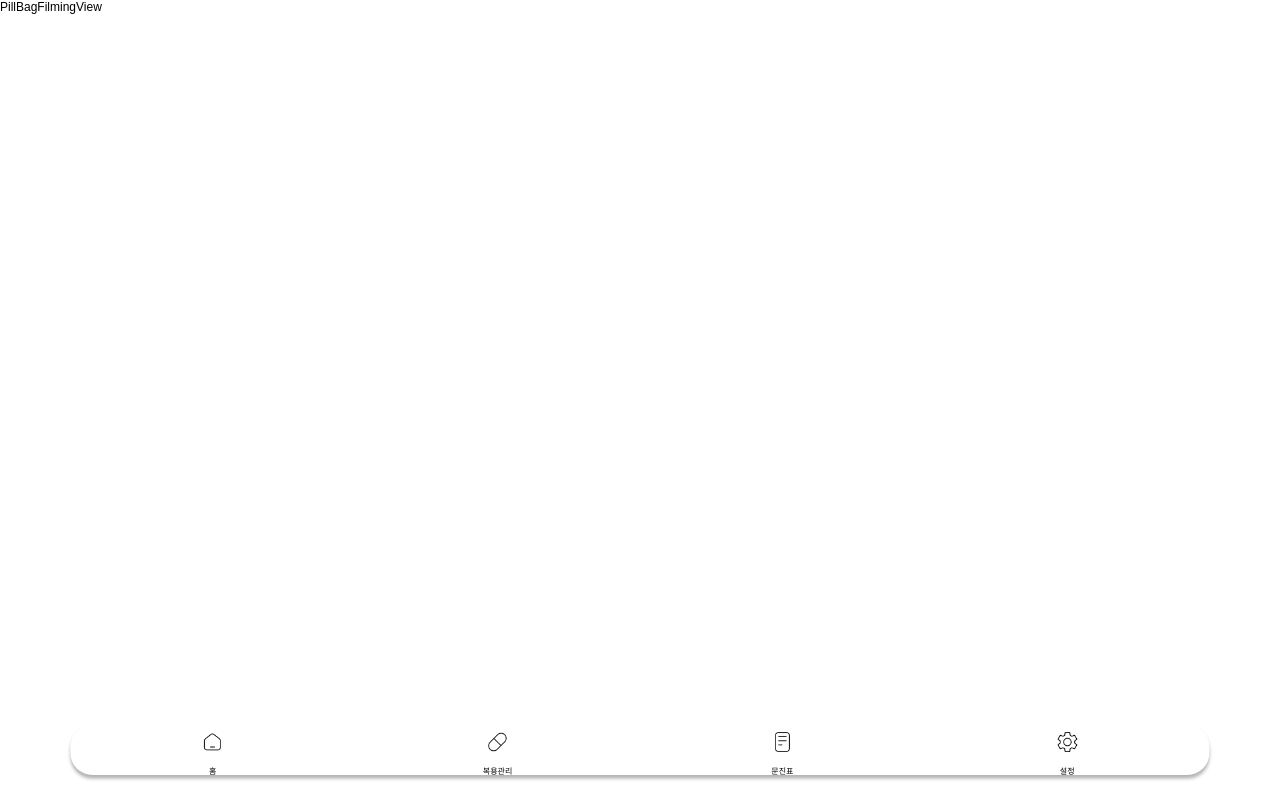
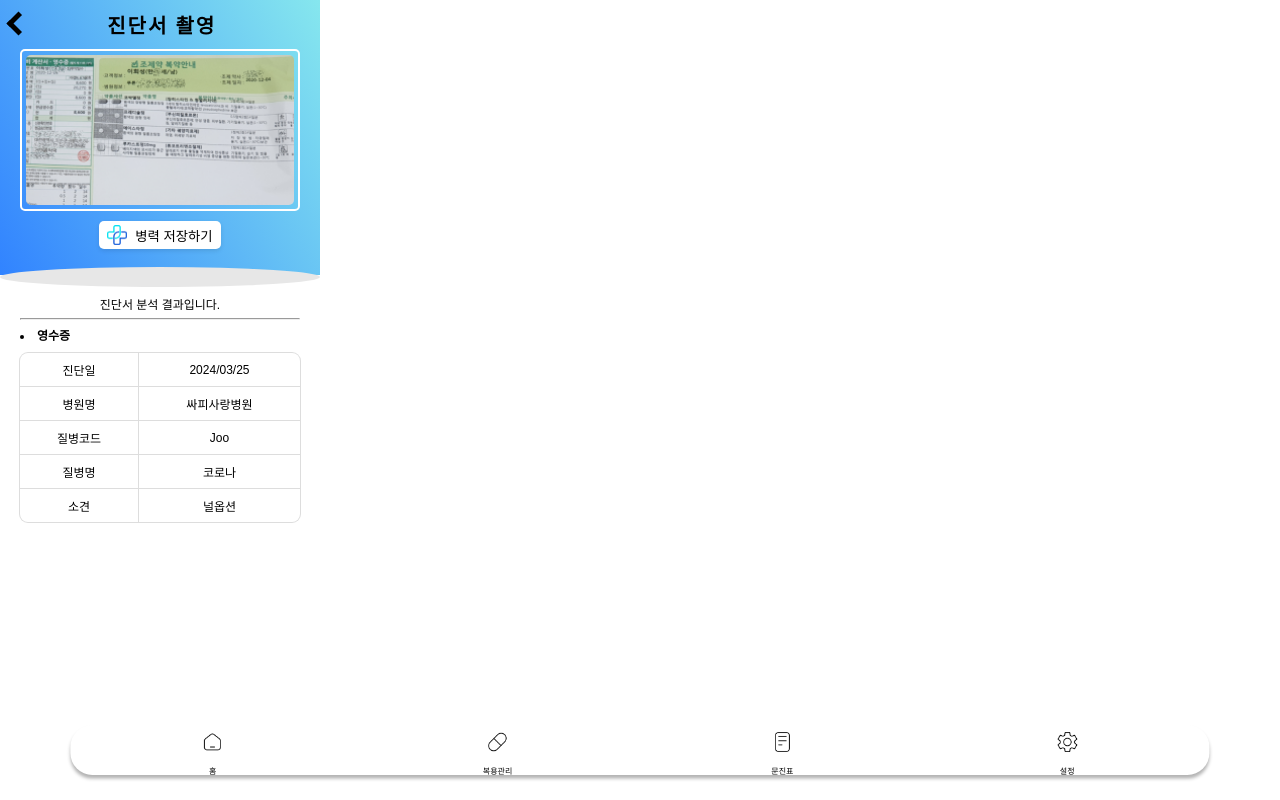
Before and after one commit to MedicineMadeByMother-Mayak/ChukChuk-yaksa, a Vue app in the folder frontend/chuckchuck_front/: page /ocrlist/pillbagfilming in a window 1280 px wide. Built offline with nearby package versions, Linux system fonts and the light colour scheme; a web font is replaced by a local one.

Commit message:
#54 - feat: 약봉투/진단서 결과 페이지 완성

```diff
--- a/frontend/chuckchuck_front/src/common/PillInfo.vue
+++ b/frontend/chuckchuck_front/src/common/PillInfo.vue
@@ -5,11 +5,11 @@
       <img src="@/assests/img/dumypillimg.jpg" alt="약 이미지" />
     </div>
     <div class="pill-info">
-      <div class="pill-type">{{ type }}</div>
-      <div class="pill-name">{{ pillName }}</div>
+      <div class="pill-type txt_line">{{ type }}</div>
+      <div class="pill-name txt_line">{{ pillName }}</div>
     </div>
     <div class="pill-capacity">
-      <div>{{ capacity }}</div>
+      <div class="txt_line">{{ capacity }}</div>
     </div>
   </div>
 </template>
@@ -41,11 +41,25 @@ const props = defineProps({
   box-shadow: 0 2px 4px rgba(0, 0, 0, 0.2);
 }
 
+.pill-image {
+  width: 90px;
+  height: 60px;
+}
+
 .pill-image img {
+  min-width: 80px;
+  min-height: 50px;
+  margin: 5px;
+  object-fit: cover;
+  border-radius: 8px;
+}
+
+.txt_line {
   width: 80px;
-  height: auto;
-  margin: 10px;
-  border-radius: 8px;
+  padding: 0 5px;
+  overflow: hidden;
+  text-overflow: ellipsis;
+  white-space: nowrap;
 }
 
 .pill-info {
@@ -67,8 +81,6 @@ const props = defineProps({
 
 .pill-capacity {
   margin-left: auto;
-  background-color: white;
   border-radius: 10px;
-  padding: 5px 10px;
 }
 </style>
--- a/frontend/chuckchuck_front/src/views/ocr_list/DiagnosisResultView.vue
+++ b/frontend/chuckchuck_front/src/views/ocr_list/DiagnosisResultView.vue
@@ -15,6 +15,8 @@
     <div class="grey-oval"></div>
   </HeaderForm>
   <div style="margin: 20px">
+    <div style="text-align: center">처방 받으신 약 봉투 분석 결과입니다.</div>
+    <hr />
     <li>
       <strong>영수증</strong>
       <TableForm
@@ -146,7 +148,7 @@ const dumydata = ref({
 
 .grey-oval {
   position: relative;
-  top: 16px;
+  top: 18px;
   width: 320px;
   height: 20px;
   background-color: #e7e7e7;
--- a/frontend/chuckchuck_front/src/views/ocr_list/PillBagFilmingView.vue
+++ b/frontend/chuckchuck_front/src/views/ocr_list/PillBagFilmingView.vue
@@ -1,7 +1,126 @@
 <template>
-  <div>PillBagFilmingView</div>
+  <HeaderForm title="진단서 촬영" height="275px">
+    <div class="image-container"></div>
+    <div class="white-box">
+      <img
+        class="receipt-image"
+        src="../../assests/img/image 16.png"
+        alt="약 봉투 이미지"
+      />
+    </div>
+    <button class="custom-button">
+      <div class="button-icon"></div>
+      병력 저장하기
+    </button>
+    <div class="grey-oval"></div>
+  </HeaderForm>
+  <div style="margin: 20px">
+    <div style="text-align: center">진단서 분석 결과입니다.</div>
+    <hr />
+    <li>
+      <strong>영수증</strong>
+      <TableForm
+        style="margin-top: 10px"
+        :tableData="[
+          ['진단일', formatDate(dumydata.buildDate, 'YYYY/MM/DD')],
+          ['병원명', dumydata.hospitalName],
+          ['질병코드', dumydata.illCode],
+          ['질병명', dumydata.illName],
+          ['소견', dumydata.opinion],
+        ]"
+      ></TableForm>
+    </li>
+  </div>
 </template>
 
-<script setup></script>
+<script setup>
+import HeaderForm from "@/common/Form/HeaderForm.vue";
+import { ref } from "vue";
+import TableForm from "@/common/Form/TableForm.vue";
+import dayjs from "dayjs";
 
-<style scoped></style>
+function formatDate(date, format = "YYYY/MM/DD") {
+  return dayjs(date).format(format);
+}
+
+const dumydata = ref({
+  diagnosisDate: new Date("2022-05-21 10:30:20"),
+  hospitalName: "싸피사랑병원",
+  illCode: "Joo",
+  illName: "코로나",
+  opinion: "널옵션",
+});
+</script>
+
+<style scoped>
+.white-box {
+  width: auto;
+  height: 150px;
+  border-radius: 5px;
+  border: solid 2px white;
+  background-clip: padding-box;
+  margin: 0px 20px;
+  padding: 4px;
+  display: flex;
+  justify-content: center;
+  align-items: center;
+  position: relative;
+  overflow: hidden;
+}
+
+.receipt-image {
+  max-width: 100%;
+  height: 150px;
+  max-height: 100%;
+  object-fit: cover;
+  margin: 4px;
+  border-radius: 5px;
+}
+
+.white-box::before {
+  content: "";
+  position: absolute;
+  top: -2px;
+  left: -2px;
+  right: -2px;
+  bottom: -2px;
+  z-index: -1;
+  border-radius: inherit;
+  box-shadow: inherit;
+  overflow: hidden;
+  padding: 0;
+}
+
+.custom-button {
+  margin-top: 10px;
+  border: 0px;
+  background-color: white;
+  display: inline-flex;
+  align-items: center;
+  justify-content: center;
+  padding: 4px 8px;
+  border-radius: 5px;
+  cursor: pointer;
+  outline: none;
+  position: relative;
+  overflow: hidden;
+  box-shadow: 0 2px 4px rgba(0, 0, 0, 0.1);
+}
+
+.button-icon {
+  background-image: url("@/assests/img/Group.png");
+  background-size: cover;
+  width: 20px;
+  height: 20px;
+  margin-right: 8px;
+}
+
+.grey-oval {
+  position: relative;
+  top: 18px;
+  width: 320px;
+  height: 20px;
+  background-color: #e7e7e7;
+  border-radius: 50%;
+}
+</style>
```
